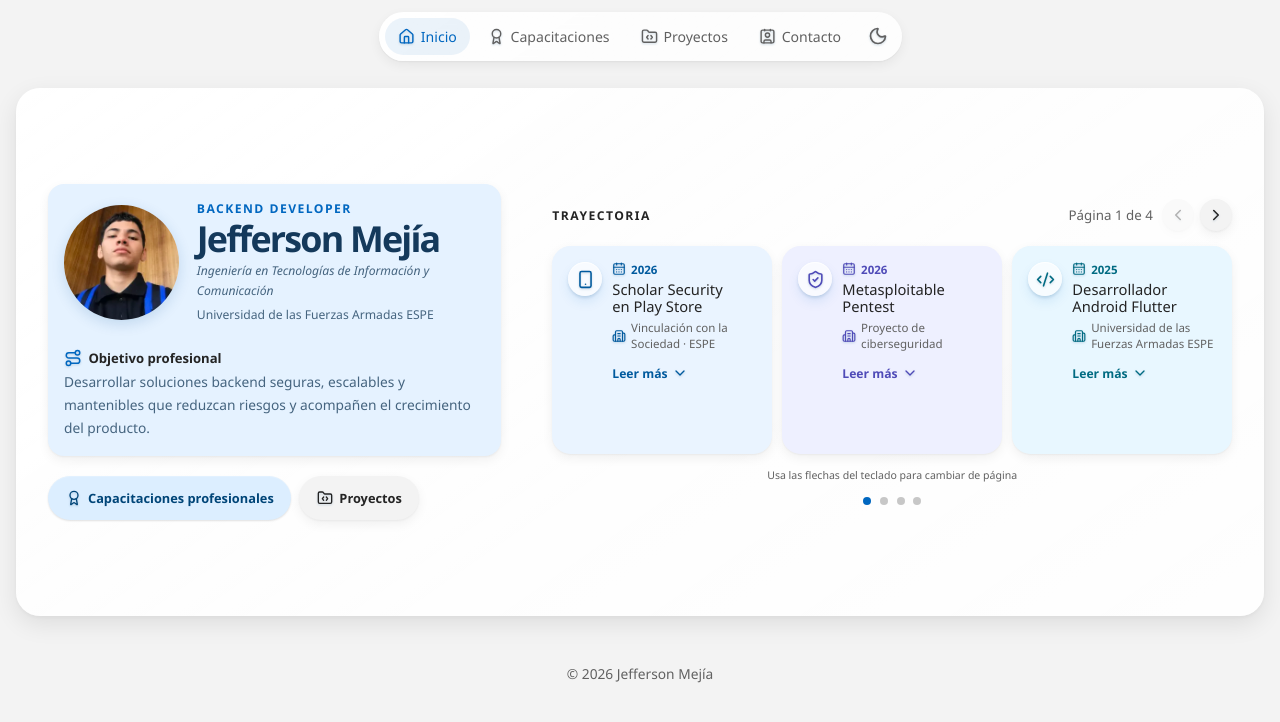
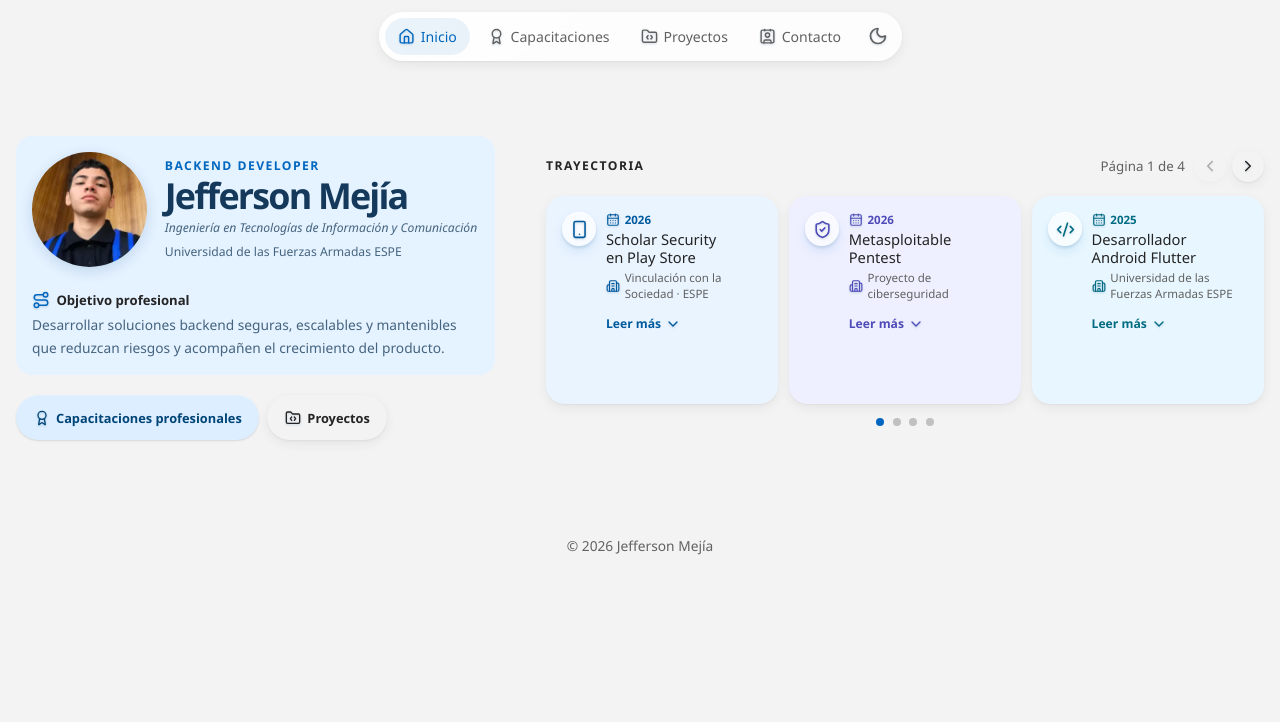
Before and after one commit to jeffersonmejia/portfolio-app, a React (Vite) app: page / in a window 1280 px wide. Shown: the top 722 px of the page. Built offline with nearby package versions, Linux system fonts and the light colour scheme; a web font is replaced by a local one.

Commit message:
feat: simplificar inicio con interacciones Fluent

```diff
--- a/src/components/HorizontalTimeline.jsx
+++ b/src/components/HorizontalTimeline.jsx
@@ -83,7 +83,6 @@ export function HorizontalTimeline() {
           />
         ))}
       </div>
-      <small className="timeline-hint">Usa las flechas del teclado para cambiar de página</small>
       <nav className="timeline-pages" aria-label="Páginas de la trayectoria">
         {Array.from({ length: pageCount }, (_, index) => (
           <button
--- a/src/styles/base.css
+++ b/src/styles/base.css
@@ -114,6 +114,32 @@ button:focus-visible, a:focus-visible, summary:focus-visible, input:focus-visibl
 .button:active { transform: scale(.97); }
 .button:disabled { opacity: .58; cursor: wait; }
 
+:is(
+  .button,
+  .nav-link,
+  .icon-button,
+  .timeline-controls button,
+  .timeline-pages button,
+  .timeline-item,
+  .project-card,
+  .certificate-card,
+  .contact-link
+) { transform-origin: center; }
+
+:is(
+  .button,
+  .nav-link,
+  .icon-button,
+  .timeline-controls button,
+  .timeline-pages button,
+  .contact-link
+):not(:disabled):hover { animation: fluent-pop .4s var(--liquid-ease) both; }
+
+:is(.button, .nav-link, .icon-button, .timeline-controls button, .timeline-pages button, .contact-link):not(:disabled):active {
+  animation: none;
+  transform: translateY(0) scale(.97);
+}
+
 html.theme-transition::view-transition-old(root) { animation: none; }
 html.theme-transition::view-transition-new(root) {
   clip-path: circle(0 at var(--theme-x) var(--theme-y));
@@ -124,6 +150,12 @@ html.theme-transition::view-transition-new(root) {
   from { opacity: 0; transform: translateY(8px) scale(.985); }
   to { opacity: 1; transform: translateY(0) scale(1); }
 }
+@keyframes fluent-pop {
+  0% { transform: translate3d(0, 0, 0) scale(.99); }
+  52% { transform: translate3d(0, -3px, 0) scale(1.014); }
+  76% { transform: translate3d(0, -1px, 0) scale(1.003); }
+  100% { transform: translate3d(0, -2px, 0) scale(1.01); }
+}
 
 @media (prefers-reduced-motion: reduce) {
   *, *::before, *::after { scroll-behavior: auto !important; animation: none !important; transition: none !important; }
--- a/src/styles/hero.css
+++ b/src/styles/hero.css
@@ -4,6 +4,7 @@
   width: calc(100% - var(--content-gutter));
   max-width: none;
   min-height: calc(100dvh - 10.5rem);
+  padding-block: clamp(var(--space-6), 6vh, var(--space-16));
 }
 .page-inicio .hero { min-height: auto; }
 
@@ -12,13 +13,11 @@
   grid-template-columns: minmax(25rem, .9fr) minmax(0, 1.35fr);
   gap: clamp(var(--space-8), 4vw, 4.5rem);
   width: 100%;
-  min-height: min(66dvh, 43rem);
+  min-height: 0;
   margin-inline: auto;
-  padding: clamp(var(--space-5), 3vw, var(--space-8));
-  border-radius: var(--radius-lg);
-  background: var(--sheen), var(--surface);
-  box-shadow: var(--shadow);
-  animation: glass-materialize .6s var(--liquid-ease) both;
+  padding: 0;
+  background: transparent;
+  box-shadow: none;
 }
 .hero-profile { display: grid; align-content: center; gap: var(--space-5); min-width: 0; }
 
@@ -34,7 +33,7 @@
   padding: var(--space-4);
   border-radius: var(--radius-md);
   background: var(--profile-card-surface);
-  box-shadow: var(--shadow-soft);
+  box-shadow: none;
 }
 .profile-card .eyebrow { color: var(--profile-card-accent); }
 .profile-card h1 { color: var(--profile-card-text); }
--- a/src/styles/responsive.css
+++ b/src/styles/responsive.css
@@ -17,7 +17,7 @@
   .page-skeleton { inset: 0 0 calc(4.5rem + env(safe-area-inset-bottom)); }
   .hero { min-height: calc(100dvh - 9.5rem); }
   .hero { width: min(100% - var(--content-gutter-mobile), var(--mobile-content-max)); }
-  .hero-card { gap: var(--space-5); padding: 1.2rem; }
+  .hero-card { gap: var(--space-5); }
   .hero-heading { gap: var(--space-4); }
   .hero-actions { justify-content: center; }
   .timeline-stage { grid-template-columns: repeat(3, minmax(0, 1fr)); }
@@ -26,7 +26,7 @@
 }
 
 @media (max-width: 520px) {
-  .hero-card { gap: var(--space-3); padding: var(--space-4); }
+  .hero-card { gap: var(--space-3); }
   .profile-card { gap: var(--space-3); padding: var(--space-3); }
   .hero-objective { grid-template-columns: 1fr; gap: .25rem; }
   .hero-actions .button { flex: 1 1 auto; min-height: 2.4rem; padding: .5rem .7rem; font-size: .76rem; }
--- a/src/styles/timeline.css
+++ b/src/styles/timeline.css
@@ -62,12 +62,12 @@
   border-radius: 1.15rem;
   background: var(--timeline-card-one);
   box-shadow: var(--shadow-soft);
-  transition: transform .4s var(--liquid-ease), box-shadow .4s ease;
+  transition: transform .42s cubic-bezier(.34, 1.56, .64, 1), box-shadow .4s ease;
   animation: timeline-fade-in .24s ease both;
 }
 .timeline-item:nth-child(3n+2) { --timeline-item-accent: var(--timeline-accent-two); background: var(--timeline-card-two); }
 .timeline-item:nth-child(3n+3) { --timeline-item-accent: var(--timeline-accent-three); background: var(--timeline-card-three); }
-.timeline-item:hover { transform: translateY(-2px); box-shadow: var(--shadow-hover); }
+.timeline-item:hover { transform: translateY(-2px) scale(1.01); box-shadow: var(--shadow-hover); }
 .timeline-item.is-expanded { grid-column: 1 / -1; min-height: 13rem; padding: 1.35rem; }
 .timeline-icon {
   display: grid;
@@ -90,7 +90,6 @@
 .timeline-item .text-link { color: var(--timeline-item-accent); }
 .timeline-toggle svg { transition: transform .35s var(--liquid-ease); }
 .timeline-item.is-expanded .timeline-toggle svg { transform: rotate(180deg); }
-.timeline-hint { color: var(--muted); font-size: .66rem; text-align: center; }
 .timeline-pages { display: flex; justify-content: center; gap: .55rem; }
 .timeline-pages button {
   width: .5rem;
```
